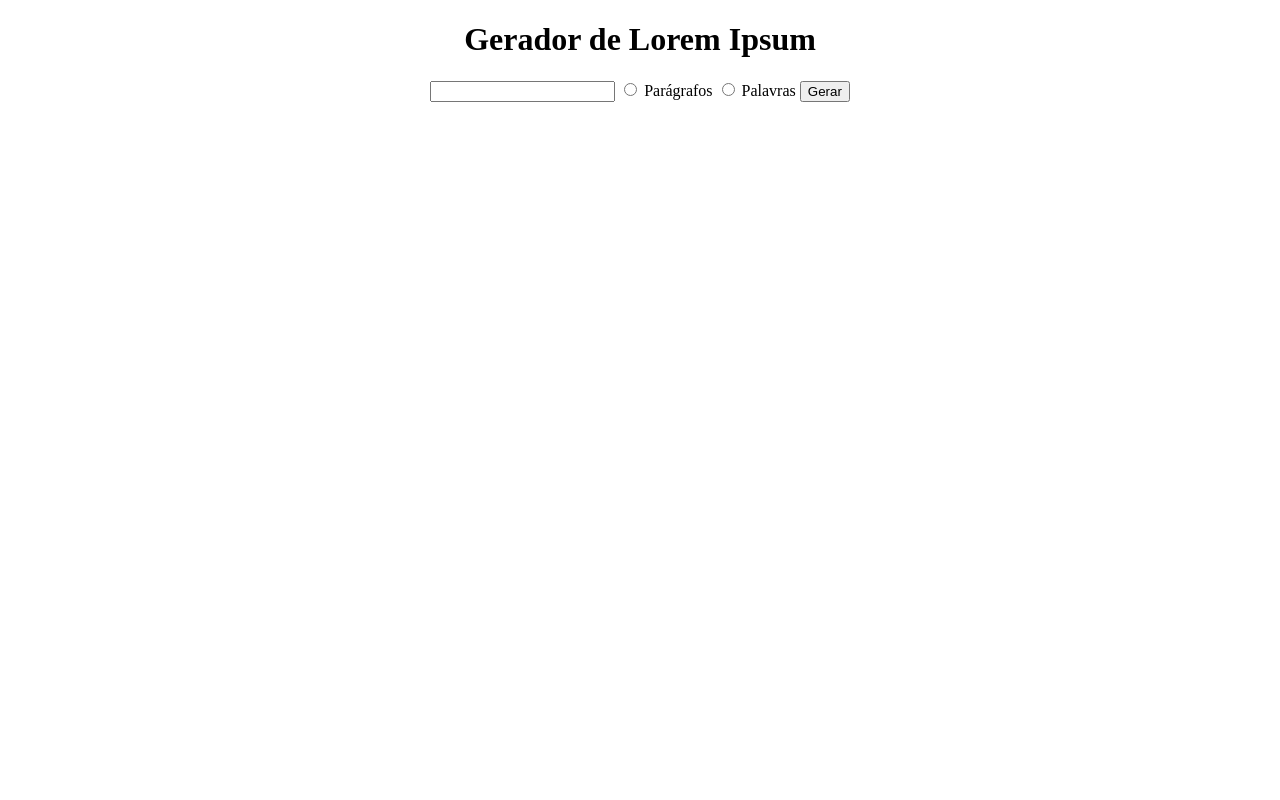
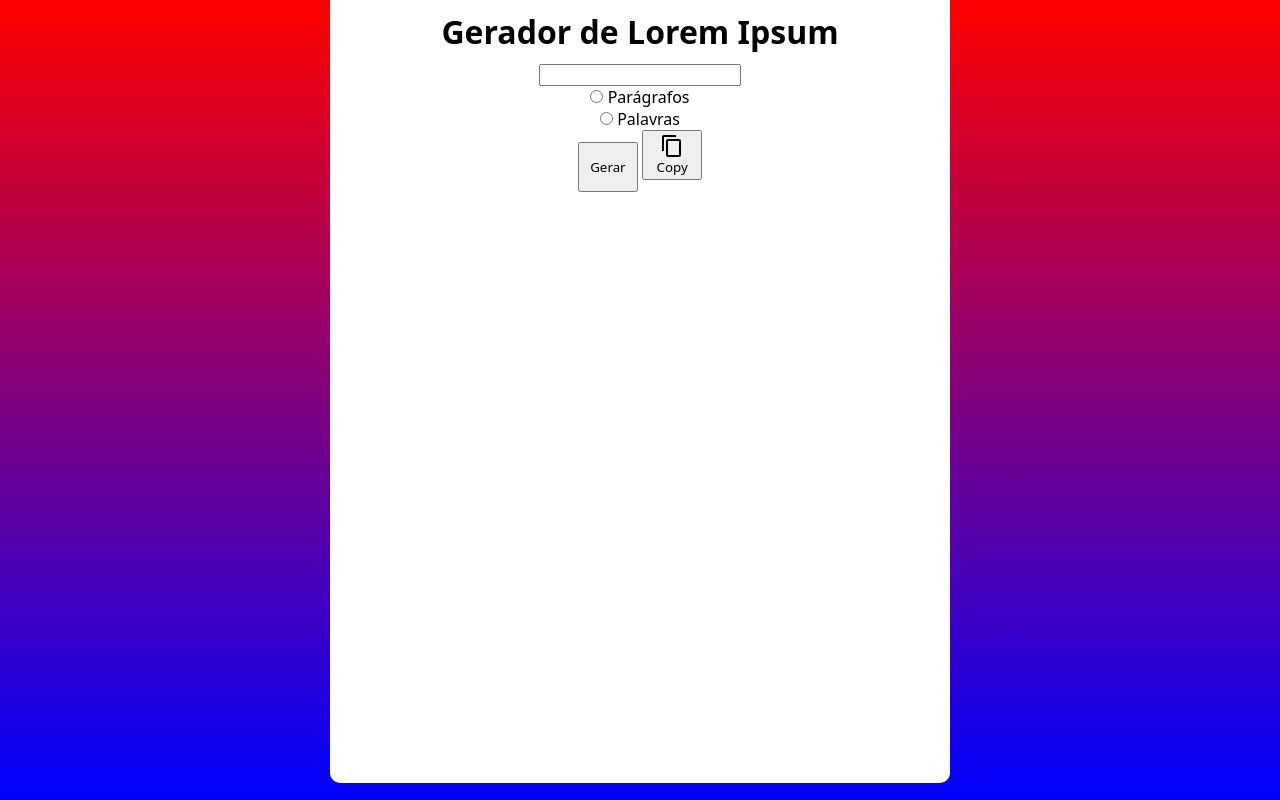
Before and after one commit to EduardoDuduu/lorem_gerador, a plain HTML site: page index.html in a window 1280 px wide. Drawn offline with nearby package versions, Linux system fonts and the light colour scheme.

Commit message:
Atualizei o site, esta chegando aonde eu quero!

```diff
--- a/estilos/style.css
+++ b/estilos/style.css
@@ -1,6 +1,55 @@
 /* Mobile Fist */
 @charset "UTF-8";
 
-body {
+* {
+    font-family: system-ui, -apple-system, BlinkMacSystemFont, 'Segoe UI', Roboto, Oxygen, Ubuntu, Cantarell, 'Open Sans', 'Helvetica Neue', sans-serif;
+    margin: 0;
+    padding: 0;
+    box-sizing: border-box;
+}
+
+html, body {
+    width: 100%;
+    height: 100%;
     text-align: center;
+    background-image: linear-gradient(to bottom, red, blue);
+    background-repeat: no-repeat;
+    background-attachment: fixed;
 }
+
+header {
+    width: 620px;
+    margin: auto;
+}
+
+header h1 {
+    padding: 10px 0px;
+    background-color: white;
+}
+
+main {
+    width: 620px;
+    height: 90%;
+    margin: auto;
+    border-radius: 0px 0px 10px 10px;
+    background-color: white;
+}
+
+button {
+    display: inline-block;
+    margin: auto;
+}
+
+button#btn, button#generate-button {
+    width: 60px;
+    height: 50px;
+}
+
+button#btn > span {
+    display: block;
+}
+
+div#lorem-ipsum {
+    padding: 10px;
+    background-color: white;
+}
--- a/index.html
+++ b/index.html
@@ -3,32 +3,45 @@
 
 <head>
     <!-- Google AD -->
-    <script async src="https://pagead2.googlesyndication.com/pagead/js/adsbygoogle.js?client=ca-pub-4642090353649937"
-        crossorigin="anonymous"></script>
+    <script async src="https://pagead2.googlesyndication.com/pagead/js/adsbygoogle.js?client=ca-pub-4642090353649937" crossorigin="anonymous"></script>
+    <script src="https://cdn.jsdelivr.net/npm/clipboard@2/dist/clipboard.min.js"></script>
     <meta charset="UTF-8">
     <meta https-equiv="X-UA-Compatible" content="IE=edge">
     <meta name="viewport" content="width=device-width, initial-scale=1.0">
     <title> Gerador de Lorem </title>
+    <link href="https://fonts.googleapis.com/icon?family=Material+Icons" rel="stylesheet">
     <link rel="stylesheet" href="estilos/style.css">
 </head>
 
 <body>
+    <header>
         <h1>Gerador de Lorem Ipsum</h1>
-
-    <!--Gerar o texto-->
-
+    </header>
+    <main>
         <input type="text" id="chosen-number" required> <!--Número escolhido-->
 
-    <input type="radio" name="selector-type" id="paragraph-select"> <!--Seletor parágrafo-->
+        <div id="box-paragraph"> <!--Seletor parágrafo-->
+            <input type="radio" name="selector-type" id="paragraph-select">
             <label for="paragraph-select">Parágrafos</label>
-    <input type="radio" name="selector-type" id="word-select"> <!--Seletor para palavras-->
+        </div>
+
+        <div id="box-word"> <!--Seletor para palavras-->
+            <input type="radio" name="selector-type" id="word-select">
             <label for="word-select">Palavras</label>
+        </div>
 
+        <div>
             <button type="button" id="generate-button">Gerar</button>
-
+            <!--Botão para copiar o texto-->
+            <button type="button" id="btn" data-clipboard-target="#lorem-ipsum">
+                <span class="material-icons md-18"> content_copy </span>
+                Copy
+            </button>
+        </div>
         <div id="lorem-ipsum"></div>
 
         <!--Restante do conteúdo-->
+    </main>
 
     <script src="scripts/indexScript.js"></script>
 </body>
--- a/scripts/indexScript.js
+++ b/scripts/indexScript.js
@@ -64,3 +64,5 @@ document.getElementById("generate-button").onclick = () => {
         return loremIpsum;
     }
 }
+
+let clipboard = new ClipboardJS('#btn');
```
Lines whose indentation alone changed are shown as unchanged.
